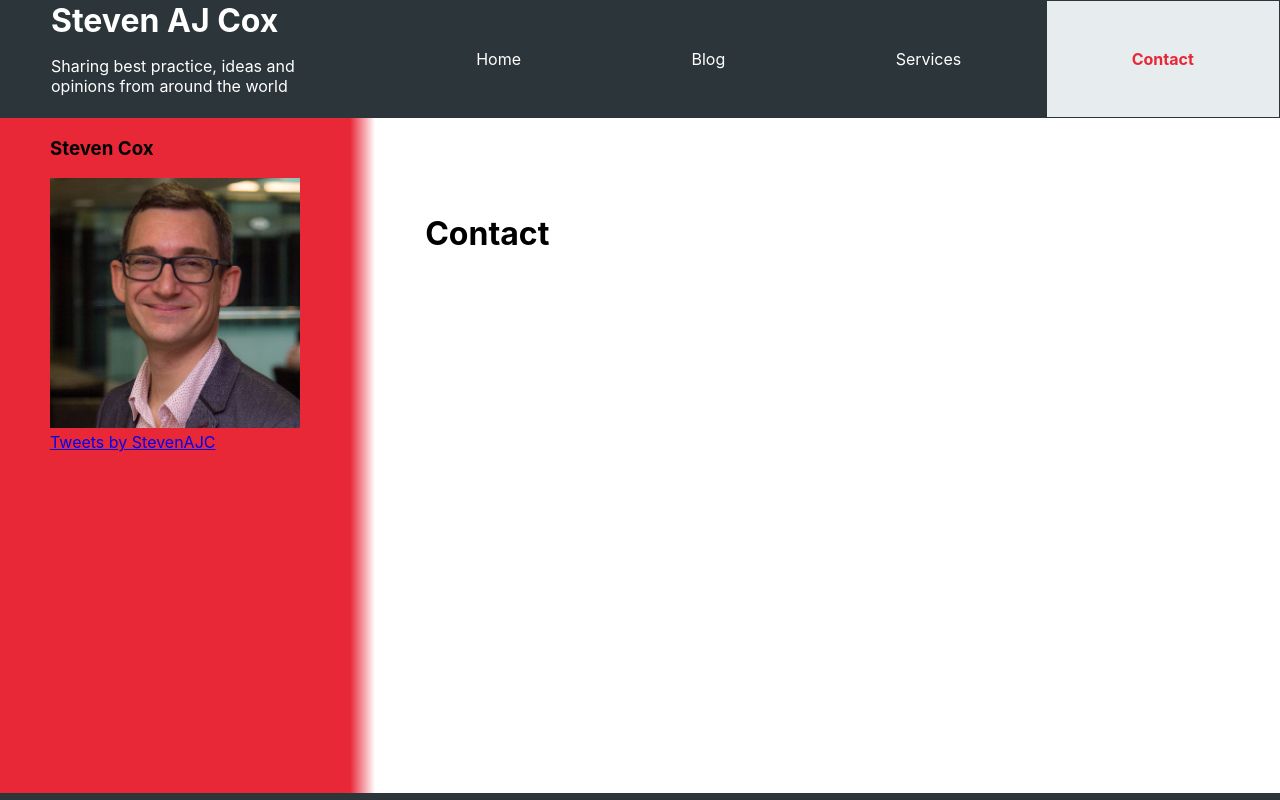
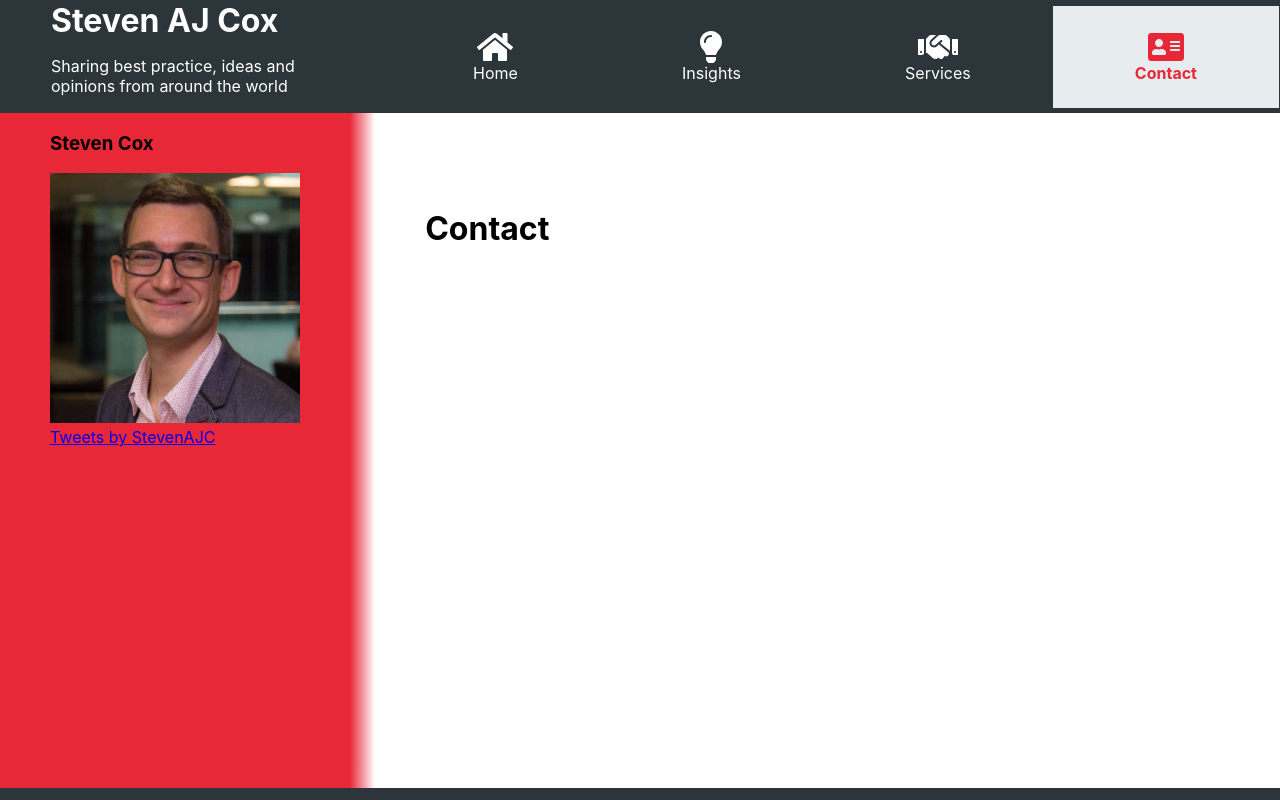
Before and after one commit to Kodobo/stevenajcox.com, a React (Create React App) app: page /contact in a window 1280 px wide. Shown: the top 800 px of the page. Built offline with nearby package versions, Linux system fonts and the light colour scheme.

Commit message:
Add icons to NavBar

```diff
--- a/src/App.js
+++ b/src/App.js
@@ -10,8 +10,9 @@ import Contact from "./pages/Contact";
 import LeftSidebar from './components/LeftSidebar';
 import { library } from '@fortawesome/fontawesome-svg-core'
 import { faLinkedin, faTwitter, faInstagram } from '@fortawesome/free-brands-svg-icons'
+import { faHome, faLightbulb, faHandshake, faAddressCard } from '@fortawesome/free-solid-svg-icons'
 
-library.add(faLinkedin, faTwitter, faInstagram);
+library.add(faLinkedin, faTwitter, faInstagram, faHome, faLightbulb, faHandshake, faAddressCard);
 
 class App extends Component {
   render() {
--- a/src/components/Navbar.jsx
+++ b/src/components/Navbar.jsx
@@ -1,5 +1,7 @@
 import React, {Component} from 'react';
 import { StyledNavbar, NavbarLinks, NavbarLinksList, NavbarLink } from './styles/Navbar';
+import { FontAwesomeIcon } from '@fortawesome/react-fontawesome';
+
 export default class Navbar extends Component {
 
     render() {
@@ -7,10 +9,24 @@ export default class Navbar extends Component {
             <StyledNavbar>
                 <NavbarLinks>
                   <NavbarLinksList>
-                    <NavbarLink exact to="/">Home</NavbarLink>
-                    <NavbarLink exact to="/blog">Blog</NavbarLink>
-                    <NavbarLink exact to="/services">Services</NavbarLink>
-                    <NavbarLink exact to="/contact">Contact</NavbarLink>
+                    <NavbarLink exact to="/">
+                      <FontAwesomeIcon icon={['fa', 'home']} size="2x" />
+                      <br/>
+                      Home
+                    </NavbarLink>
+                    <NavbarLink exact to="/blog">
+                      <FontAwesomeIcon icon={['fa', 'lightbulb']} size="2x" />
+                      <br/>Insights
+                    </NavbarLink>
+                    <NavbarLink exact to="/services">
+                      <FontAwesomeIcon icon={['fa', 'handshake']} size="2x" />
+                      <br/>
+                      Services
+                    </NavbarLink>
+                    <NavbarLink exact to="/contact">
+                      <FontAwesomeIcon icon={['fa', 'address-card']} size="2x" />
+                      <br/>Contact
+                    </NavbarLink>
                   </NavbarLinksList>
                 </NavbarLinks>
             </StyledNavbar>
--- a/src/components/styles/Navbar.js
+++ b/src/components/styles/Navbar.js
@@ -23,9 +23,9 @@ export const NavbarLinksList = styled.ul`
   display: flex;
 `;
 
-export const NavbarLink = styled(NavLink).attrs(`${props => props.to}`)`
+export const NavbarLink = styled(NavLink).attrs({to: props => props.to})`
   :not(.MsoHyperlink) {
-    padding: 48px;
+    padding: 25px;
     text-decoration: none;
     flex-grow: 1;
     text-align: center;
@@ -33,8 +33,8 @@ export const NavbarLink = styled(NavLink).attrs(`${props => props.to}`)`
 
     &.active {
       font-weight: bold;
-      color: #E82737;
-      background-color: #E7ECEF;
+      color: ${COLOURS.PINKRED};
+      background-color: ${COLOURS.LIGHTGREY};
     }
   }
 `;
--- a/src/globalStyles/colours.js
+++ b/src/globalStyles/colours.js
@@ -1,6 +1,8 @@
 export const COLOURS = {
-'PASTELBLUE': '#31658c',
-'GUNMETALGREY': '#2C3539',
-'LIGHTORANGE': '#ff8a10',
-'ORANGE': '#E76300'
+  'PASTELBLUE': '#31658c',
+  'GUNMETALGREY': '#2C3539',
+  'LIGHTORANGE': '#ff8a10',
+  'ORANGE': '#E76300',
+  'PINKRED': '#E82737',
+  'LIGHTGREY': '#E7ECEF'
 };
```
